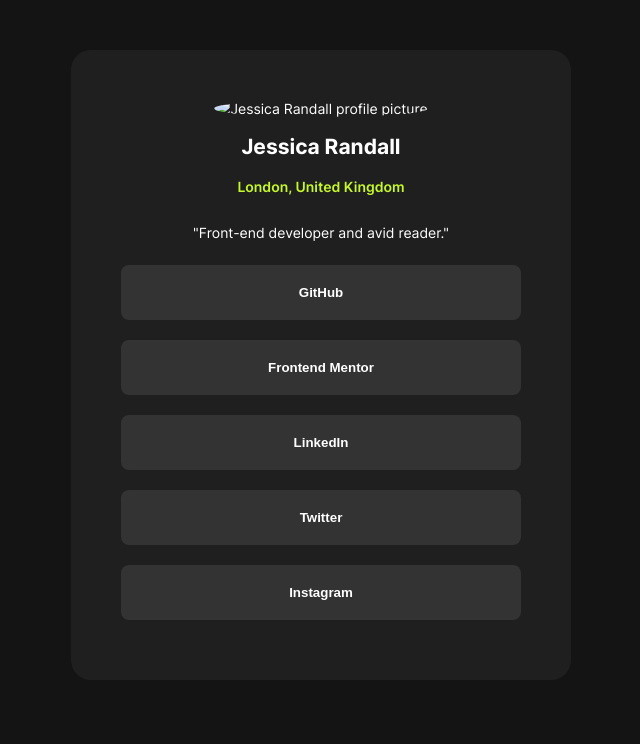
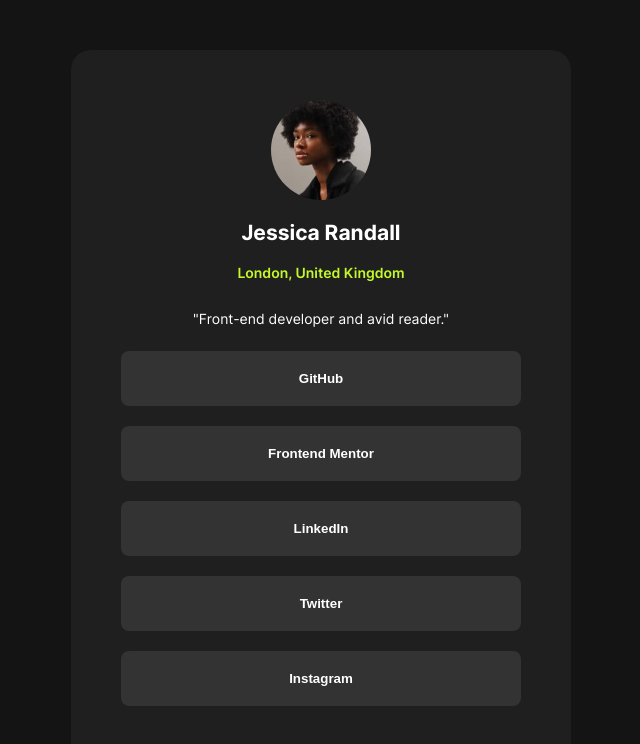
Before and after one commit to SarahHannes/social-links-frontend-mentor-challenge, a plain HTML site: page index.html in a window 1280 px wide. Shown: the whole page, without its empty margins (319-959 px from the left). Drawn offline with Linux system fonts and the light colour scheme; the site is published under a folder, as on GitHub Pages, so addresses that start at the root find nothing.

Commit message:
Remove slash

```diff
--- a/index.html
+++ b/index.html
@@ -12,7 +12,7 @@
 <body>
 
   <div class="main">
-    <img src="/assets/images/avatar-jessica.jpeg" alt="Jessica Randall profile picture">
+    <img src="assets/images/avatar-jessica.jpeg" alt="Jessica Randall profile picture">
     <h2>Jessica Randall</h2>
     <h4>London, United Kingdom</h4>
     <p>"Front-end developer and avid reader."</p>
```
